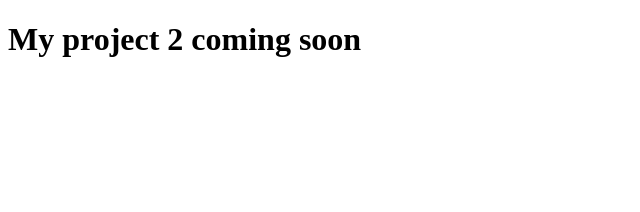
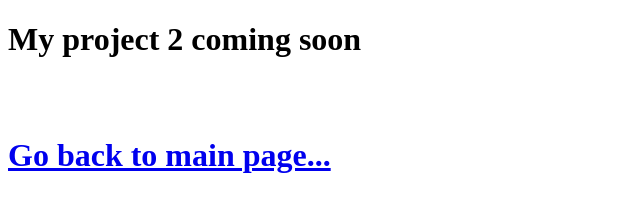
Before and after one commit to alexchao32/my-project-2, a plain HTML site: page index.html in a window 1280 px wide. Shown: the whole page, without its empty margins (0-640 px from the left). Drawn offline with Linux system fonts and the light colour scheme.

Commit message:
modified code

```diff
--- a/index.html
+++ b/index.html
@@ -7,5 +7,8 @@
 
   <body>
     <h1>My project 2 coming soon</h1>
+    <br/>
+    <br/>
+    <h1><a href="alexchao32.github.io">Go back to main page...</a></h1>
   </body>
 </html>
```
